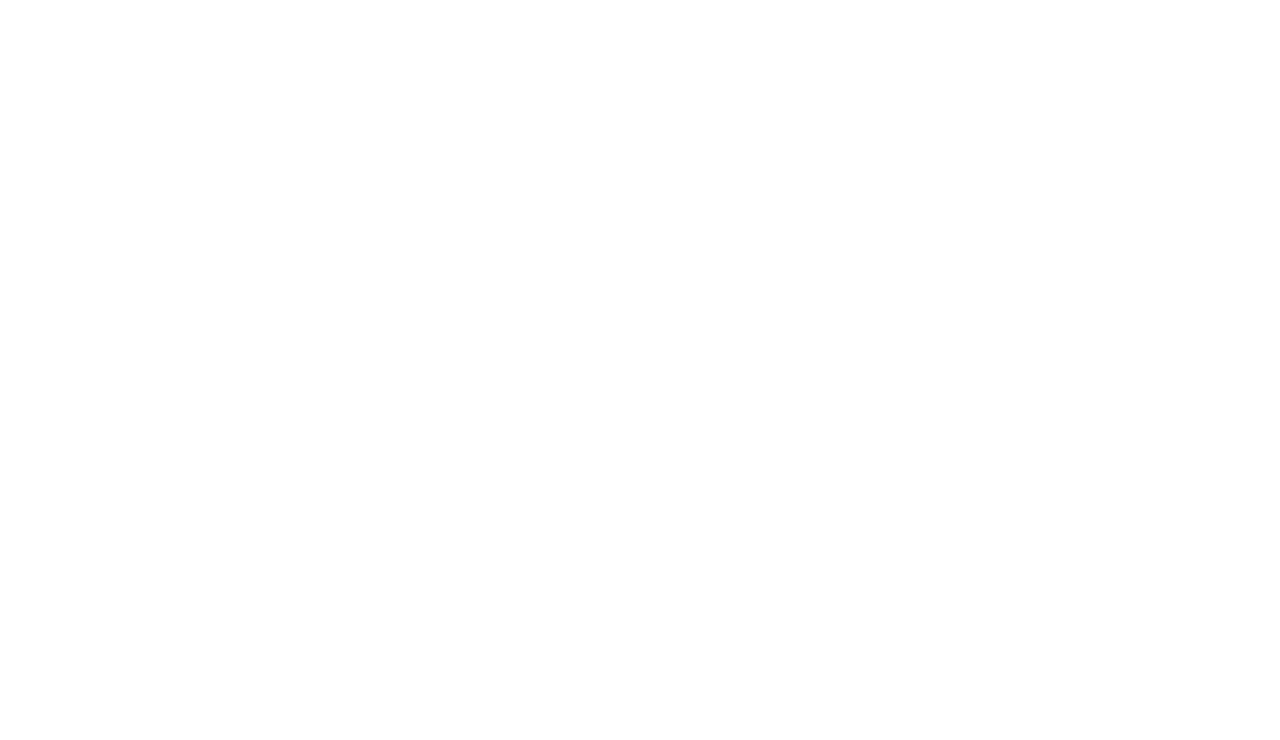
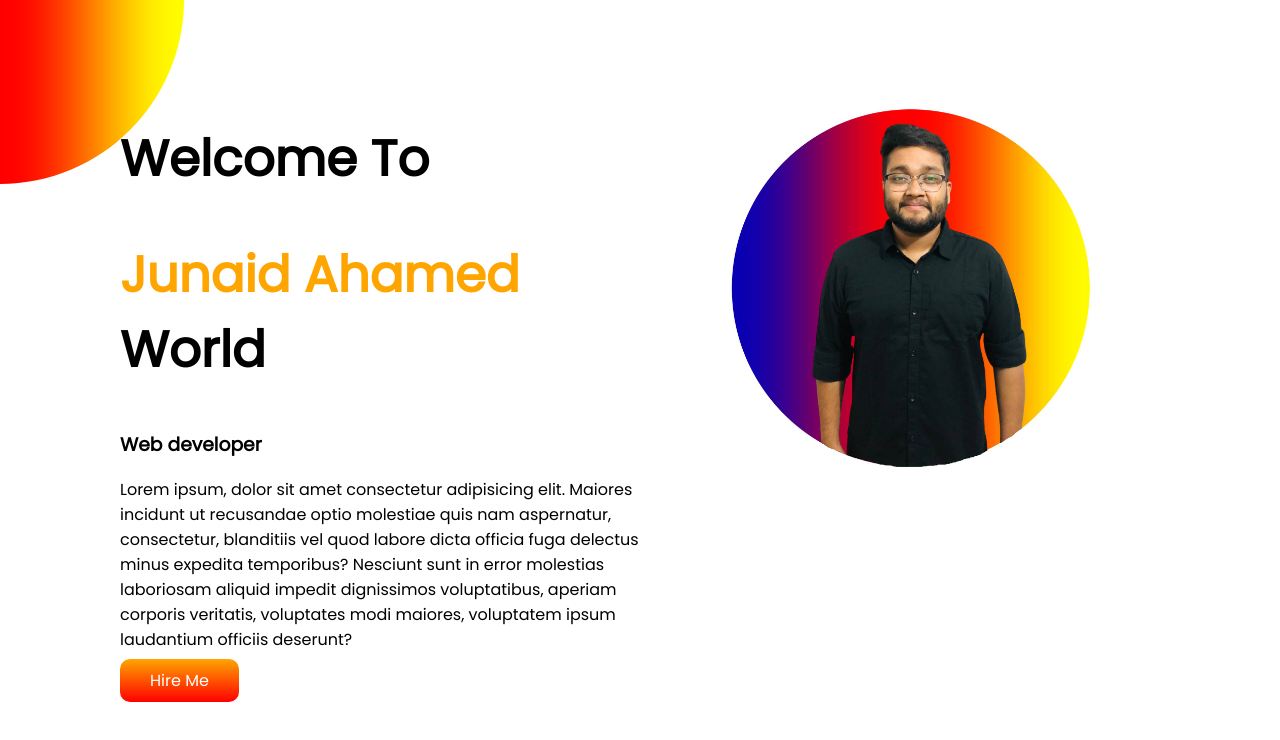
Before and after one commit to junaid-rafi/Developer-Portfolio, a plain HTML site: page index.html in a window 1280 px wide. Drawn offline with Linux system fonts and the light colour scheme.

Commit message:
home design commit

```diff
--- a/index.html
+++ b/index.html
@@ -5,9 +5,24 @@
     <meta http-equiv="X-UA-Compatible" content="IE=edge">
     <meta name="viewport" content="width=device-width, initial-scale=1.0">
     <title>Junaid Portfolio</title>
+    <link rel="preconnect" href="https://fonts.googleapis.com">
+<link rel="preconnect" href="https://fonts.gstatic.com" crossorigin>
+<link href="https://fonts.googleapis.com/css2?family=Poppins&display=swap" rel="stylesheet">
     <link rel="stylesheet" href="style.css">
 </head>
 <body>
+    <section class="home">
+        <div class="half-side">
+            <h1>Welcome To</h1>
+            <h1><span class="name">Junaid Ahamed</span> World</h1>
+            <h3>Web developer</h3>
+            <p>Lorem ipsum, dolor sit amet consectetur adipisicing elit. Maiores incidunt ut recusandae optio molestiae quis nam aspernatur, consectetur, blanditiis vel quod labore dicta officia fuga delectus minus expedita temporibus? Nesciunt sunt in error molestias laboriosam aliquid impedit dignissimos voluptatibus, aperiam corporis veritatis, voluptates modi maiores, voluptatem ipsum laudantium officiis deserunt?</p>
 
+            <a class="click-btn" target="_blank" href="#">Hire Me</a>
+        </div>
+        <div class="half-side">
+            <img src="./rafi.jpg" alt="">
+        </div>
+    </section>
 </body>
 </html>
--- a/style.css
+++ b/style.css
@@ -0,0 +1,40 @@
+body{
+    font-family: 'Poppins', sans-serif;
+    padding: 0%;
+    margin: 0%;
+}
+
+h1{
+    font-size: 50px;
+}
+
+.name{
+    color: orange;
+}
+
+.home{
+    display: flex;
+    background-image: url(./bg.png);
+    background-repeat: no-repeat;
+    padding-top: 80px;
+    padding-left: 70px;
+}
+
+.half-side{
+    width: 50%;
+    padding-left: 50px;
+}
+
+.half-side img{
+    width: 70%;
+
+}
+
+.click-btn{
+    text-decoration: none;
+    background-image:linear-gradient(orange, red);
+    color: #fff;
+    padding: 10px 30px;
+    border-radius: 10px;
+    font-size: 700;
+}
```
Also changed, not shown: bg.png (added), rafi.jpg (added).
